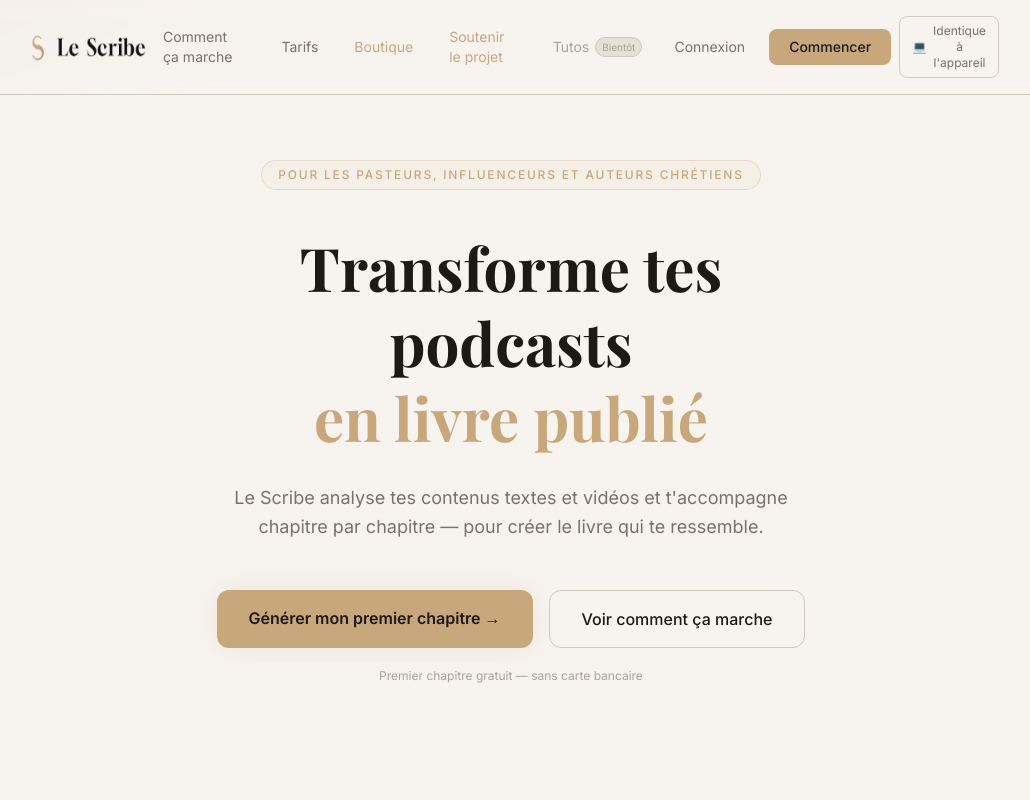
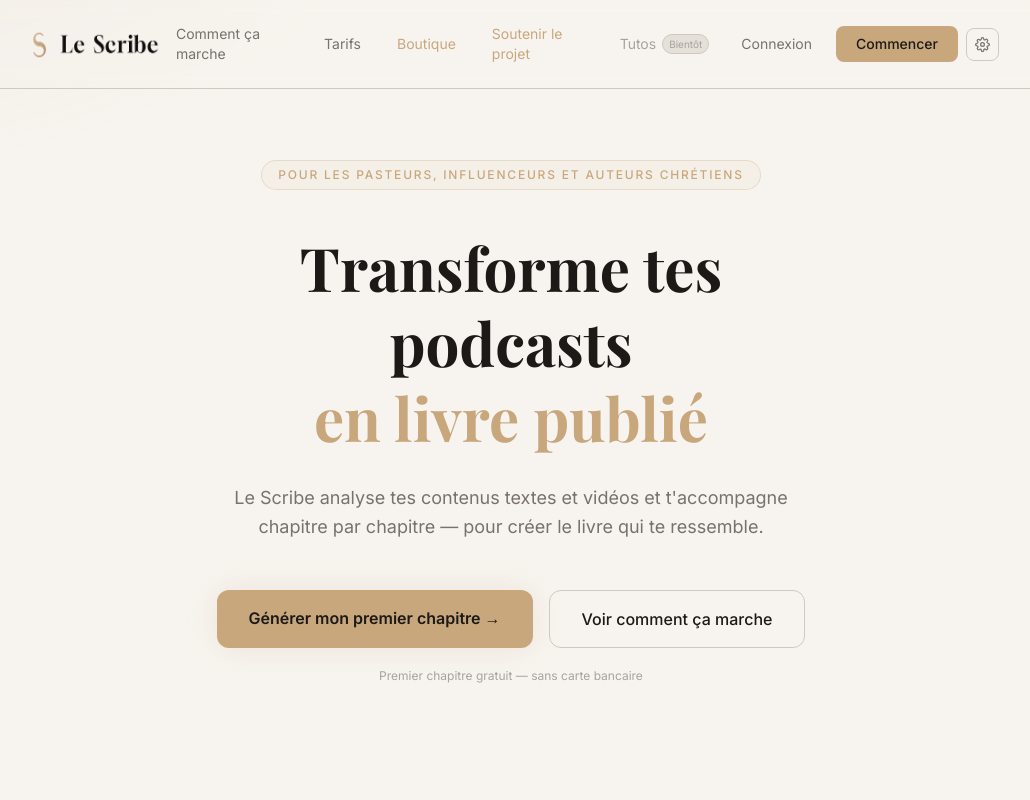
Before and after one commit to nicolasqdnp/le-scribe, a Next.js app: page / in a window 1280 px wide. Shown: the top 800 px of the page, without its empty margins (129-1159 px from the left). Built offline with nearby package versions, Linux system fonts and the light colour scheme; a web font is replaced by a local one.

Commit message:
fix: ThemeToggle → icône roue dentée SVG (sans texte)

```diff
--- a/app/components/ThemeToggle.jsx
+++ b/app/components/ThemeToggle.jsx
@@ -27,11 +27,13 @@
     <div ref={ref} className="relative">
       <button
         onClick={() => setOpen(o => !o)}
-        className="flex items-center gap-1.5 text-xs text-muted hover:text-cream border border-border rounded-lg px-3 py-1.5 transition hover:border-gold/30"
-        title="Apparence"
+        className="flex items-center justify-center text-muted hover:text-cream border border-border rounded-lg p-2 transition hover:border-gold/30"
+        title={current.label}
       >
-        <span>{current.icon}</span>
-        <span className="hidden sm:inline">{current.label}</span>
+        <svg width="15" height="15" viewBox="0 0 24 24" fill="none" stroke="currentColor" strokeWidth="2" strokeLinecap="round" strokeLinejoin="round">
+          <circle cx="12" cy="12" r="3"/>
+          <path d="M19.4 15a1.65 1.65 0 0 0 .33 1.82l.06.06a2 2 0 0 1-2.83 2.83l-.06-.06a1.65 1.65 0 0 0-1.82-.33 1.65 1.65 0 0 0-1 1.51V21a2 2 0 0 1-4 0v-.09A1.65 1.65 0 0 0 9 19.4a1.65 1.65 0 0 0-1.82.33l-.06.06a2 2 0 0 1-2.83-2.83l.06-.06A1.65 1.65 0 0 0 4.68 15a1.65 1.65 0 0 0-1.51-1H3a2 2 0 0 1 0-4h.09A1.65 1.65 0 0 0 4.6 9a1.65 1.65 0 0 0-.33-1.82l-.06-.06a2 2 0 0 1 2.83-2.83l.06.06A1.65 1.65 0 0 0 9 4.68a1.65 1.65 0 0 0 1-1.51V3a2 2 0 0 1 4 0v.09a1.65 1.65 0 0 0 1 1.51 1.65 1.65 0 0 0 1.82-.33l.06-.06a2 2 0 0 1 2.83 2.83l-.06.06A1.65 1.65 0 0 0 19.4 9a1.65 1.65 0 0 0 1.51 1H21a2 2 0 0 1 0 4h-.09a1.65 1.65 0 0 0-1.51 1z"/>
+        </svg>
       </button>
 
       {open && (
```
